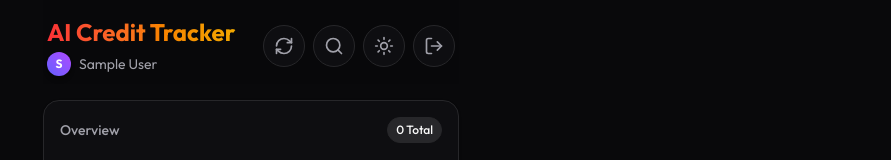
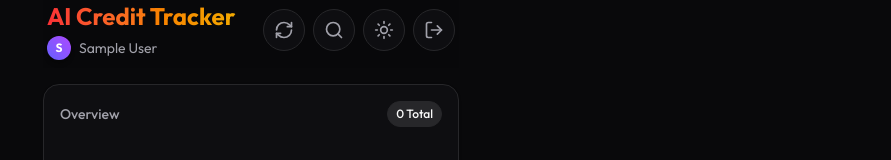
Before and after one commit to iamdoulat/time_tracker, a Next.js app: page / in a window 1280 px wide. Shown: the top 160 px of the page, without its empty margins (389-1280 px from the left). Built offline with nearby package versions, Linux system fonts and the light colour scheme; no server answers; the database is empty; sample sign-in values are in the browser's storage.

Commit message:
bugs fixed

```diff
--- a/app/page.tsx
+++ b/app/page.tsx
@@ -113,7 +113,7 @@ export default function Home() {
             <main className="min-h-screen pb-9 px-3 sm:px-4 max-w-md mx-auto relative mobile-px-safe">
               {/* Header */}
               {/* Sticky Header */}
-              <div className="sticky top-0 z-50 bg-background/80 backdrop-blur-md pt-3 sm:pt-4 pb-2 px-1">
+              <div className="sticky top-0 z-50 bg-background/80 backdrop-blur-md pt-0 pb-2 px-1">
                 <header className="flex justify-between items-center gap-2">
                   {!isSearchOpen ? (
                     <div className="flex-1 min-w-0">
```
